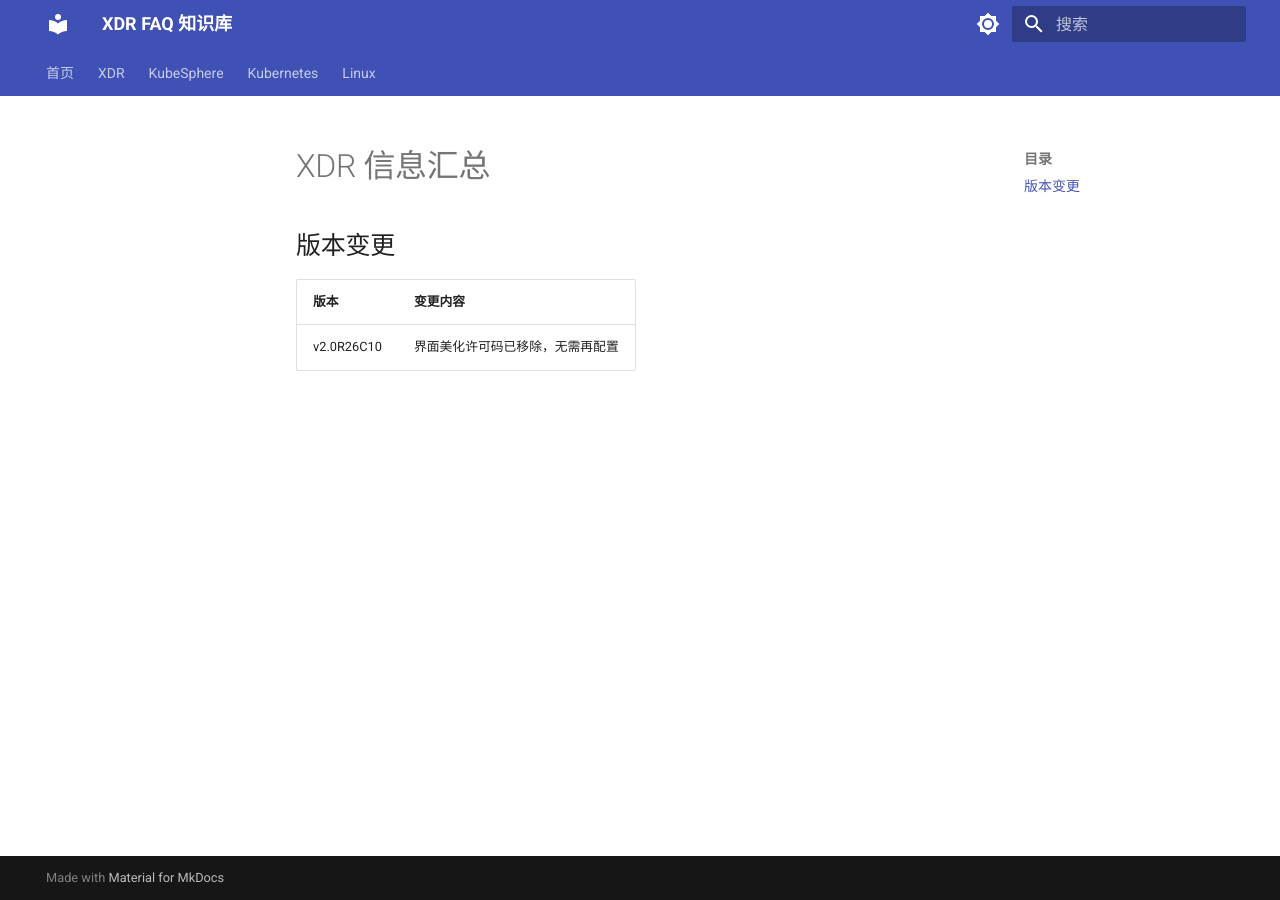
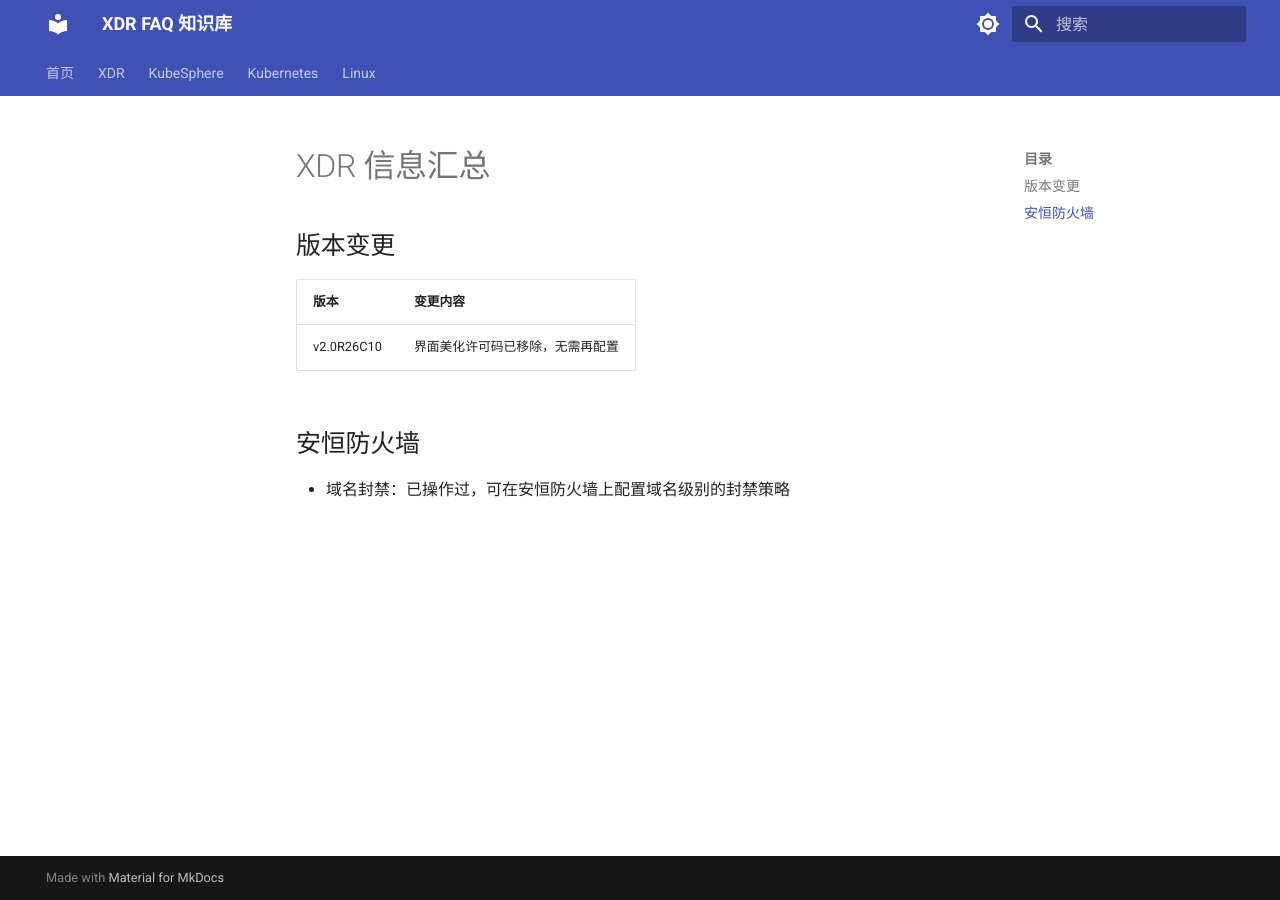
Before and after one commit to hoodli/xdrfaq, an MkDocs documentation site: the page built from docs/xdr/XDR-信息汇总.md, in a window 1280 px wide. Built offline with MkDocs 1.6.1 and Material for MkDocs 9.7.7, drawn with Linux system fonts in a browser that asks for light colours.

Commit message:
docs: 新增安恒防火墙域名封禁记录

```diff
--- a/docs/xdr/XDR-信息汇总.md
+++ b/docs/xdr/XDR-信息汇总.md
@@ -13,3 +13,7 @@ summary: 记录 XDR 产品相关的零散信息、版本变更、注意事项等
 | 版本 | 变更内容 |
 |------|----------|
 | v2.0R26C10 | 界面美化许可码已移除，无需再配置 |
+
+## 安恒防火墙
+
+- 域名封禁：已操作过，可在安恒防火墙上配置域名级别的封禁策略
```
